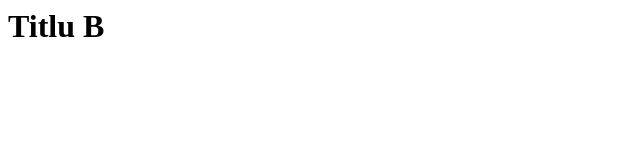
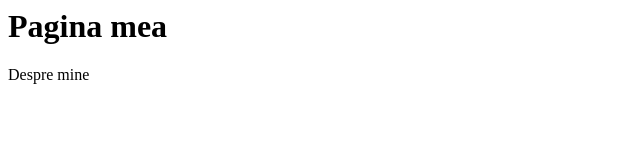
Before and after one commit to dudusbianca-creator/pagina-personala, a plain HTML site: page index.html in a window 1280 px wide. Shown: the whole page, without its empty margins (0-640 px from the left). Drawn offline with Linux system fonts and the light colour scheme.

Commit message:
Actualizeaza pagina personala

```diff
--- a/index.html
+++ b/index.html
@@ -1 +1,2 @@
-<h1>Titlu B</h1>
+<h1>Pagina mea</h1>
+<p>Despre mine</p>
```
